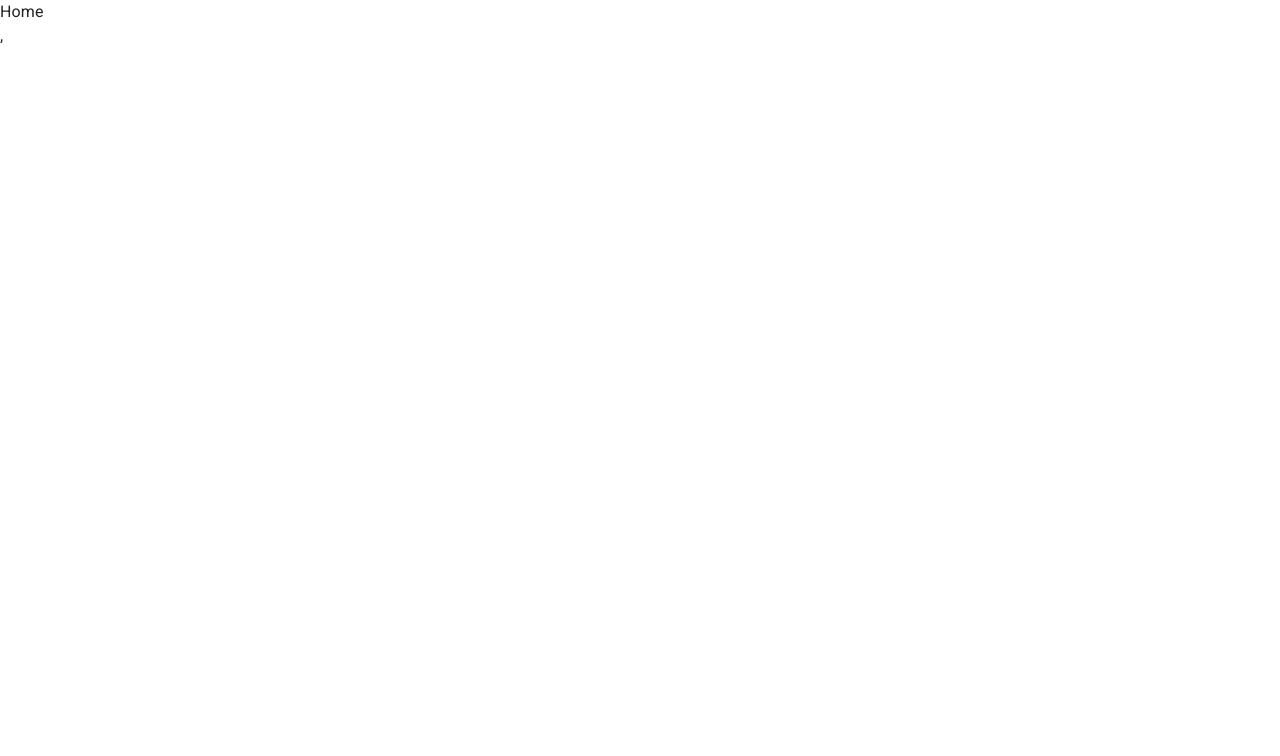
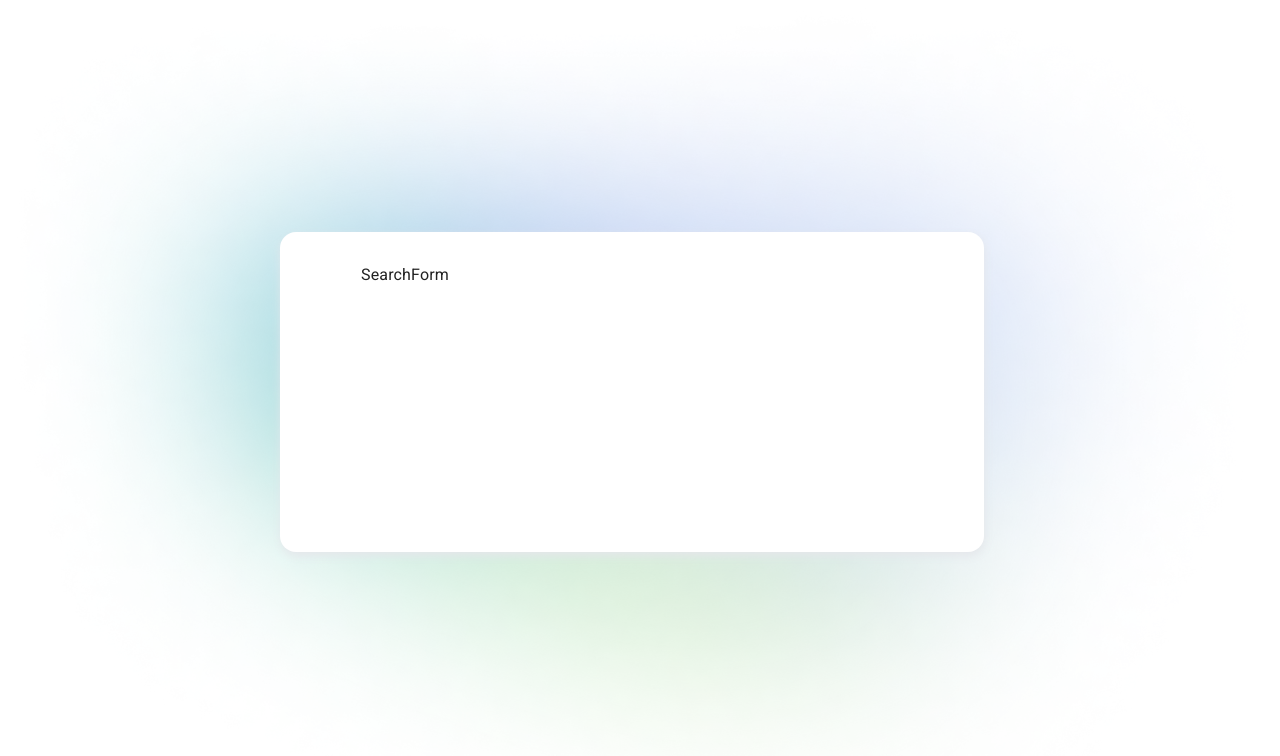
Before and after one commit to pepitz/trip-planner, a React (Create React App) app: page / in a window 1280 px wide. Shown: the top 756 px of the page. Built offline with nearby package versions, Linux system fonts and the light colour scheme.

Commit message:
feat: create Base container and SearchForm container

```diff
--- /dev/null
+++ b/src/components/SearchForm/SearchForm.tsx
@@ -0,0 +1,24 @@
+import Grid from '@mui/material/Grid';
+
+const SearchForm = () => {
+  return (
+    <Grid
+      container
+      spacing={2}
+      sx={{
+        // display: 'flex',
+        height: '40vh',
+        width: '55vw',
+        padding: '3rem 8rem',
+        border: '1px solid transparent',
+        borderRadius: '1.6rem',
+        boxShadow: (theme) => `1px 4px 10px ${theme.others.gray}`,
+        background: (theme) => theme.others.white,
+      }}
+    >
+      SearchForm
+    </Grid>
+  );
+};
+
+export default SearchForm;
--- /dev/null
+++ b/src/components/common/Background.tsx
@@ -0,0 +1,8 @@
+import Box from '@mui/material/Box';
+import './Background.scss';
+
+const Background = () => {
+  return <Box className="backgroundContainer"></Box>;
+};
+
+export default Background;
--- a/src/index.scss
+++ b/src/index.scss
@@ -1,3 +1,7 @@
+html {
+  font-size: 62.5%; /* 62.5% of 16px = 10px */
+}
+
 body {
   margin: 0;
   font-family: -apple-system, BlinkMacSystemFont, 'Segoe UI', 'Roboto', 'Oxygen',
--- a/src/index.tsx
+++ b/src/index.tsx
@@ -13,11 +13,9 @@ const root = ReactDOM.createRoot(
 root.render(
   <React.StrictMode>
     <ThemeProvider theme={theme}>
-      {/* CssBaseline kickstart an elegant, consistent, and simple baseline to build upon. */}
       <CssBaseline />
       <App />
     </ThemeProvider>
-    ,
   </React.StrictMode>
 );
 
--- a/src/pages/Home/Home.tsx
+++ b/src/pages/Home/Home.tsx
@@ -1,5 +1,25 @@
+import Box from '@mui/material/Box';
+import SearchForm from 'components/SearchForm/SearchForm';
+
+import '../../styles/Background.scss';
+
 const Home = () => {
-  return <main>Home</main>;
+  return (
+    <Box
+      component="main"
+      className="backgroundContainer"
+      sx={{
+        position: 'relative',
+        height: '100vh',
+        width: '100vw',
+        display: 'flex',
+        justifyContent: 'center',
+        alignItems: 'center',
+      }}
+    >
+      <SearchForm />
+    </Box>
+  );
 };
 
 export default Home;
--- /dev/null
+++ b/src/styles/Background.scss
@@ -0,0 +1,10 @@
+.backgroundContainer {
+  position: absolute;
+  display: flex;
+  height: 100vh;
+  width: 100vw;
+  background-image: url('../assets/backgroundHaze.png');
+  background-repeat: no-repeat;
+  background-size: cover;
+  background-position: center;
+}
--- a/src/styles/theme.ts
+++ b/src/styles/theme.ts
@@ -1,25 +1,42 @@
 import { createTheme } from '@mui/material/styles';
 
-declare module '@mui/material/styles/createPalette' {
-  interface PaletteOptions {
+declare module '@mui/material/styles' {
+  interface Theme {
     others: {
       // New colours
-      black: string;
-      gray: string;
-      marks: string;
-      purpleDark: string;
-      purpleLight: string;
-      red: string;
-      white: string;
-      bgPurple: string;
-      bgGreen: string;
+      black: React.CSSProperties['color'];
+      gray: React.CSSProperties['color'];
+      marks: React.CSSProperties['color'];
+      purpleDark: React.CSSProperties['color'];
+      purpleLight: React.CSSProperties['color'];
+      red: React.CSSProperties['color'];
+      white: React.CSSProperties['color'];
+      bgPurple: React.CSSProperties['color'];
+      bgGreen: React.CSSProperties['color'];
+    };
+  }
+
+  interface ThemeOptions {
+    others: {
+      black: React.CSSProperties['color'];
+      gray: React.CSSProperties['color'];
+      marks: React.CSSProperties['color'];
+      purpleDark: React.CSSProperties['color'];
+      purpleLight: React.CSSProperties['color'];
+      red: React.CSSProperties['color'];
+      white: React.CSSProperties['color'];
+      bgPurple: React.CSSProperties['color'];
+      bgGreen: React.CSSProperties['color'];
     };
   }
 }
 
 // A custom theme for this app
 const theme = createTheme({
-  palette: {
+  typography: {
+    // Tell Material UI what the font-size on the html element is.
+    htmlFontSize: 10,
+  },
   others: {
     black: '#374151',
     gray: '#E5E7EB',
@@ -31,7 +48,6 @@ const theme = createTheme({
     bgPurple: '#9747FF',
     bgGreen: '#DBF9B3',
   },
-  },
 });
 
 export default theme;
```
Also changed, not shown: src/assets/backgroundHaze.png (added). Lines whose indentation alone changed are shown as unchanged.
